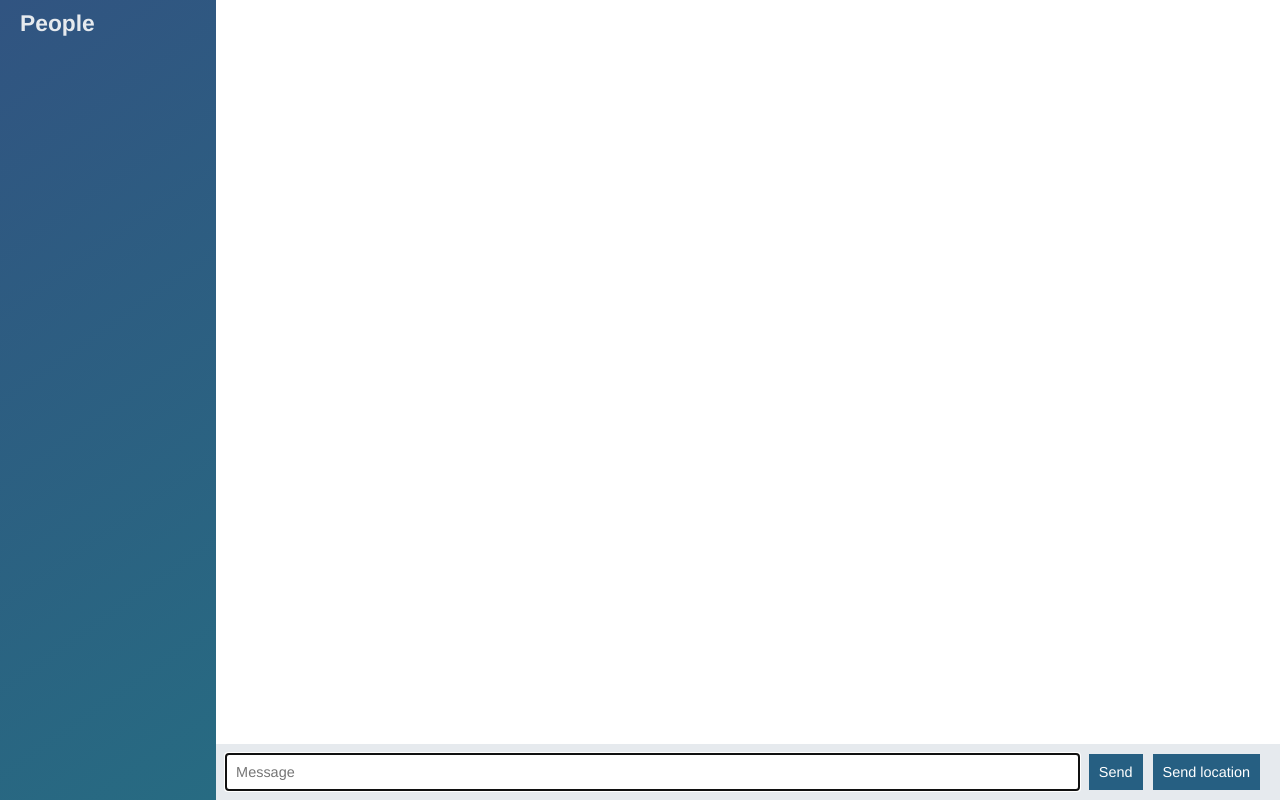
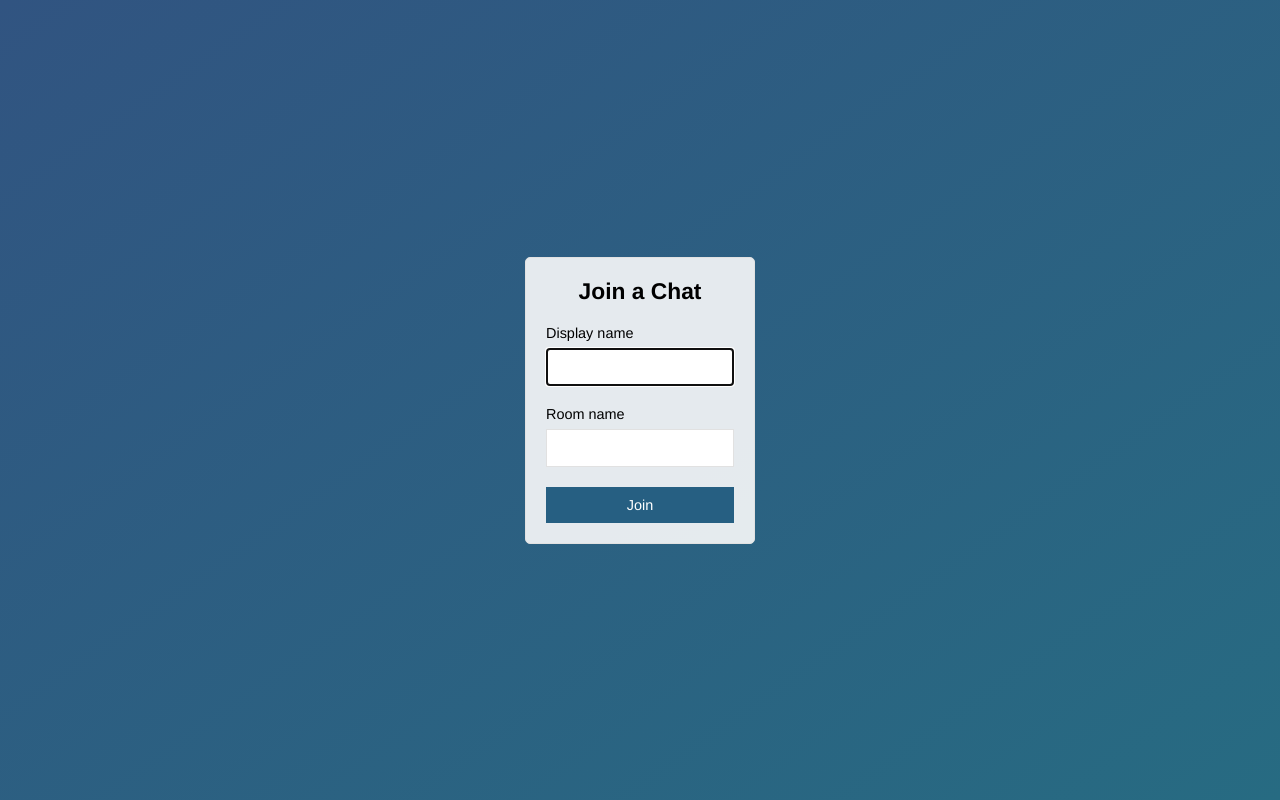
Before and after one commit to JonChica/node-chat-app, a website: page public/index.html in a window 1280 px wide. Drawn offline with nearby package versions, Linux system fonts and the light colour scheme; no server answers.

Commit message:
Add join.html and submit data to chat.html

```diff
--- a/public/index.html
+++ b/public/index.html
@@ -1,55 +1,29 @@
 <!DOCTYPE html>
 <html>
-
 <head>
-  <meta charset="utf-8">
-  <link rel="stylesheet" href="./css/styles.css">
+  <meta charset="utf-8" />
+  <title>Join | ChatApp</title>
+  <meta name="viewport" content="width=device-width, initial-scale=1, user-scalable=no"/>
+  <link rel="stylesheet" href="/css/styles.css" />
 </head>
-
-<body class="chat">
-  <div class="chat__sidebar">
-    <h3>People</h3>
-    <div id="users">
-
-    </div>
+<body class="centered-form">
+  <div class="centered-form__form">
+    <form action="/chat.html">
+      <div class="form-field">
+        <h3>Join a Chat</h3>
+      </div>
+      <div class="form-field">
+        <label>Display name</label>
+        <input type="text" name="name" autofocus>
+      </div>
+      <div class="form-field">
+        <label>Room name</label>
+        <input type="text" name="room">
+      </div>
+      <div class="form-field">
+        <button>Join</button>
+      </div>
+    </form>
   </div>
-  <div class="chat__main">
-    <ol id="messages" class="chat__messages"></ol>
-    <div class="chat__footer">
-      <form id="message-form">
-        <input type="text" name="message" placeholder="Message" autofocus autocomplete="off">
-        <button>Send</button>
-        <button id="send-location">Send location</button>
-      </form>
-    </div>
-  </div>
-  <script id="message-template" type="text/template">
-    <li class="message">
-      <div class="message__title">
-        <h4>{{from}}</h4>
-        <span>{{createdAt}}</span>
-      </div>
-      <div class="message__body">
-        <p>{{text}}</p>
-      </div>
-    </li>
-  </script>
-  <script id="location-message-template" type="text/template">
-    <li class="message">
-      <div class="message__title">
-        <h4>{{from}}</h4>
-        <span>{{createdAt}}</span>
-      </div>
-      <div class="message__body">
-        <a href="{{url}}" target="_blank">My current location</a>
-      </div>
-    </li>
-  </script>
-  <script src="/socket.io/socket.io.js"></script>
-  <script src="/js/libs/jquery-3.3.1.min.js"></script>
-  <script src="/js/libs/moment.js"></script>
-  <script src="/js/libs/mustache.js"></script>
-  <script src="/js/index.js"></script>
 </body>
-
 </html>
```
Also changed, not shown: public/chat.html (added, +57 -0 lines), public/js/chat.js (renamed from public/js/index.js).
